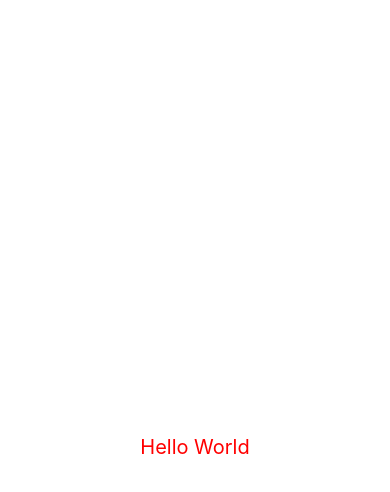
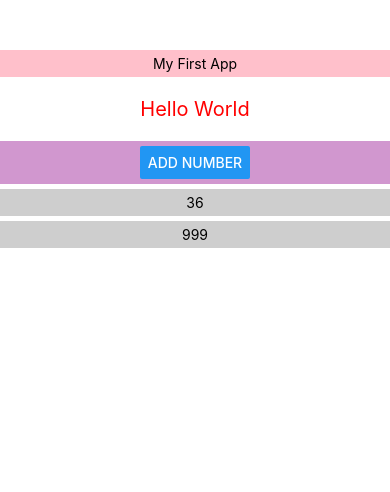
Before and after one commit to kkwondev/react-native, a React Native app: screen / in a window 390 px wide. Shown: the top 492 px of the page. Built offline with nearby package versions, Linux system fonts and the light colour scheme.

Commit message:
Button and TouchEvent 심화

```diff
--- a/App.js
+++ b/App.js
@@ -9,25 +9,32 @@
 import React, {useState} from 'react';
 import {View, Text, StyleSheet} from 'react-native';
 import Header from './src/header';
+import Generator from './src/generator';
+import NumList from './src/numlist';
 
 function App() {
   const [appName, setAppName] = useState('My First App');
+  const [random, setRandom] = useState([36, 999]);
+
+  const onAddRandomNum = () => {
+    const randomNum = Math.floor(Math.random() * 100) + 1;
+    setRandom([...random, randomNum]);
+  };
+
+  const onDeleteRandomNum = position => {
+    setRandom(random.filter((num, index) => position !== index));
+  };
   return (
     // 화면을 렌더링 하기위해서는 View 태그가 필요하다. View는 화면을 채우는 컨테이너
     <View style={styles.mainView}>
-      {/* <Header name={appName} /> */}
-      <Text style={styles.mainText} onPress={() => alert('Hello World')}>
-        Hello World
-      </Text>
-      {/* <View style={styles.subView}>
-        <Text style={styles.mainText}>Hello World</Text>
-      </View> */}
-      {/* <View style={styles.subView}>
-        <Text>Hello World</Text>
+      <Header name={appName} />
+      <View>
+        <Text style={styles.mainText} onPress={() => alert('Hello World')}>
+          Hello World
+        </Text>
       </View>
-      <View style={styles.anotherSubView}>
-        <Text style={styles.mainText}>Hello World</Text>
-      </View> */}
+      <Generator add={onAddRandomNum} />
+      <NumList num={random} deleteFunction={onDeleteRandomNum} />
     </View>
   );
 }
@@ -39,7 +46,7 @@ const styles = StyleSheet.create({
     backgroundColor: 'white',
     marginTop: 50,
     alignItems: 'center',
-    justifyContent: 'center',
+    // justifyContent: 'center',
   },
   subView: {
     backgroundColor: 'yellow',
--- /dev/null
+++ b/src/generator.js
@@ -0,0 +1,30 @@
+/**
+ * Sample React Native App
+ * https://github.com/facebook/react-native
+ *
+ * @format
+ * @flow strict-local
+ */
+
+import React from 'react';
+import {View, Text, StyleSheet, Button} from 'react-native';
+
+function Generator({add}) {
+  return (
+    <View style={styles.generator}>
+      <Button title="Add Number" onPress={() => add()} />
+    </View>
+  );
+}
+
+// react-native StyleSheet create메서드 생성후 Style 지정하기.
+const styles = StyleSheet.create({
+  generator: {
+    backgroundColor: '#d197cf',
+    alignItems: 'center',
+    padding: 5,
+    width: '100%',
+  },
+});
+
+export default Generator;
--- /dev/null
+++ b/src/numlist.js
@@ -0,0 +1,34 @@
+/**
+ * Sample React Native App
+ * https://github.com/facebook/react-native
+ *
+ * @format
+ * @flow strict-local
+ */
+
+import React from 'react';
+import {View, Text, StyleSheet, TouchableOpacity} from 'react-native';
+
+function NumList({num, deleteFunction}) {
+  return num.map((item, i) => (
+    <TouchableOpacity
+      style={styles.numList}
+      key={i}
+      onPress={() => deleteFunction(i)}>
+      <Text>{item}</Text>
+    </TouchableOpacity>
+  ));
+}
+
+// react-native StyleSheet create메서드 생성후 Style 지정하기.
+const styles = StyleSheet.create({
+  numList: {
+    backgroundColor: '#cecece',
+    alignItems: 'center',
+    padding: 5,
+    width: '100%',
+    marginTop: 5,
+  },
+});
+
+export default NumList;
```
